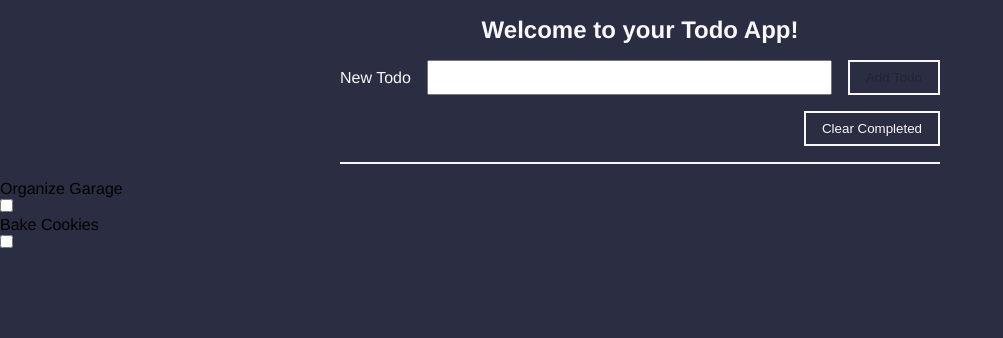
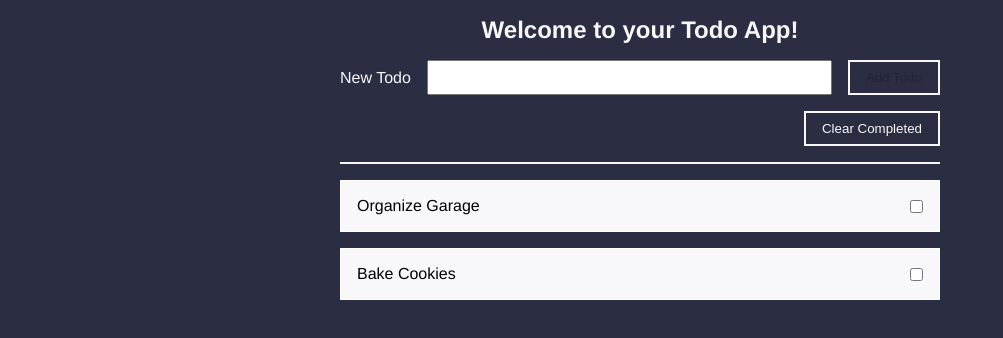
Before and after one commit to bloominstituteoftechnology/web-module-project-class-components, a React (Create React App) app: page / in a window 1280 px wide. Shown: the top 338 px of the page, without its empty margins (0-1003 px from the left). Built offline with nearby package versions, Linux system fonts and the light colour scheme; the HTML template or start-up script is replaced by a standard one.

Commit message:
add initial styles to TodoList and Todo

```diff
--- a/src/components/Todo.js
+++ b/src/components/Todo.js
@@ -1,9 +1,20 @@
 import React from 'react'
+
+import styled from 'styled-components'
+
+const TodoWrapper = styled.div`
+    border: 1px solid white;
+    background-color: ${props => props.theme.lightText};
+    padding: 1rem;
+    display: flex;
+    justify-content: space-between;
+    align-items: center;
+`
 
 export default function Todo(props) {
     const { todo, toggleCompleted } = props
     return (
-        <div onDoubleClick={_ => toggleCompleted(todo.id)}>
+        <TodoWrapper onDoubleClick={_ => toggleCompleted(todo.id)}>
             <p
                 style={{
                     textDecoration: todo.completed ? 'line-through' : ''
@@ -14,6 +25,6 @@ export default function Todo(props) {
                 checked={todo.completed}
                 onChange={_ => toggleCompleted(todo.id)}
             />
-        </div>
+        </TodoWrapper>
     )
 }
--- a/src/components/TodoList.js
+++ b/src/components/TodoList.js
@@ -1,11 +1,21 @@
 import React from 'react'
+import styled from 'styled-components'
 
 import Todo from './Todo'
+
+const TodoListWrapper = styled.ul`
+    max-width: 600px;
+    margin: 0 auto;
+    list-style: none;
+    & > li {
+        margin-bottom: 1rem;
+    }
+`
 
 export default function TodoList(props) {
     const { todos, toggleCompleted, clearCompleted } = props
     return (
-        <ul>
+        <TodoListWrapper>
             {todos.map(todo => (
                 <li key={todo.id}>
                     <Todo
@@ -15,6 +25,6 @@ export default function TodoList(props) {
                     />
                 </li>
             ))}
-        </ul>
+        </TodoListWrapper>
     )
 }
```
